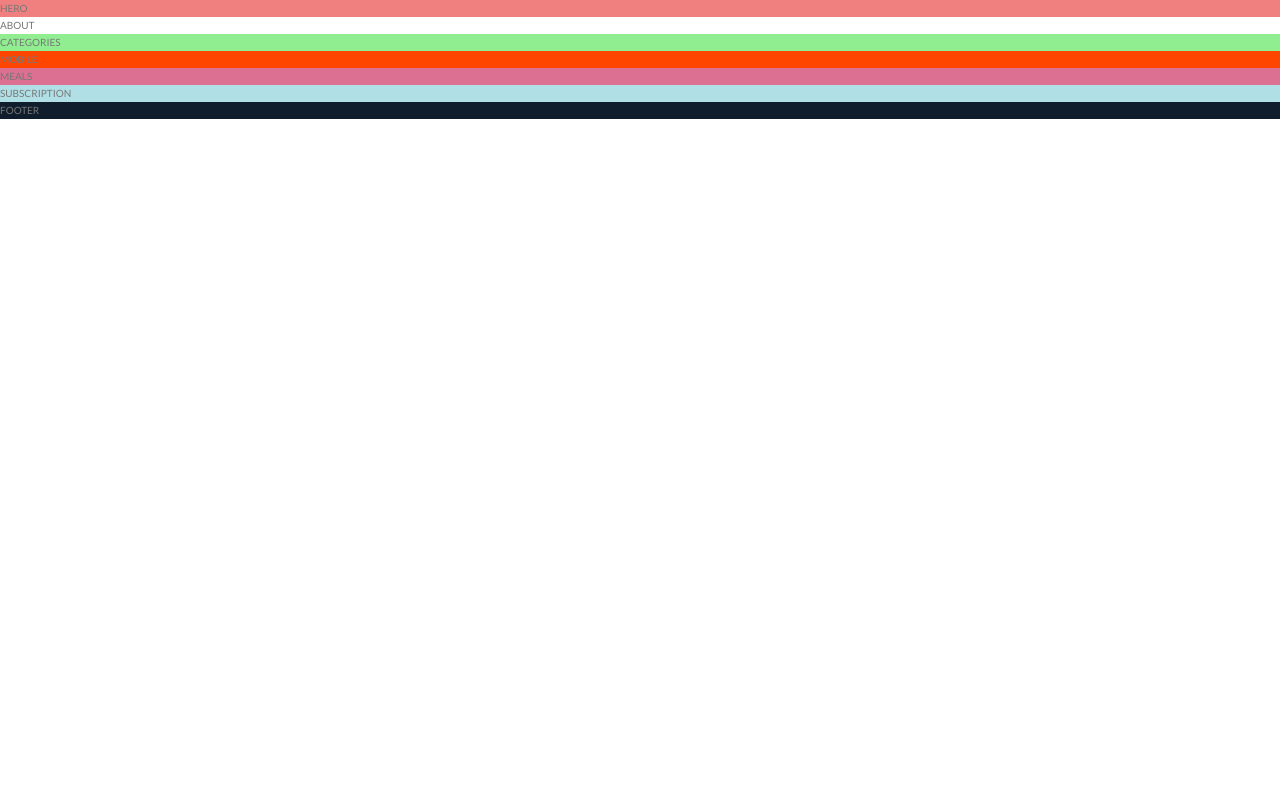
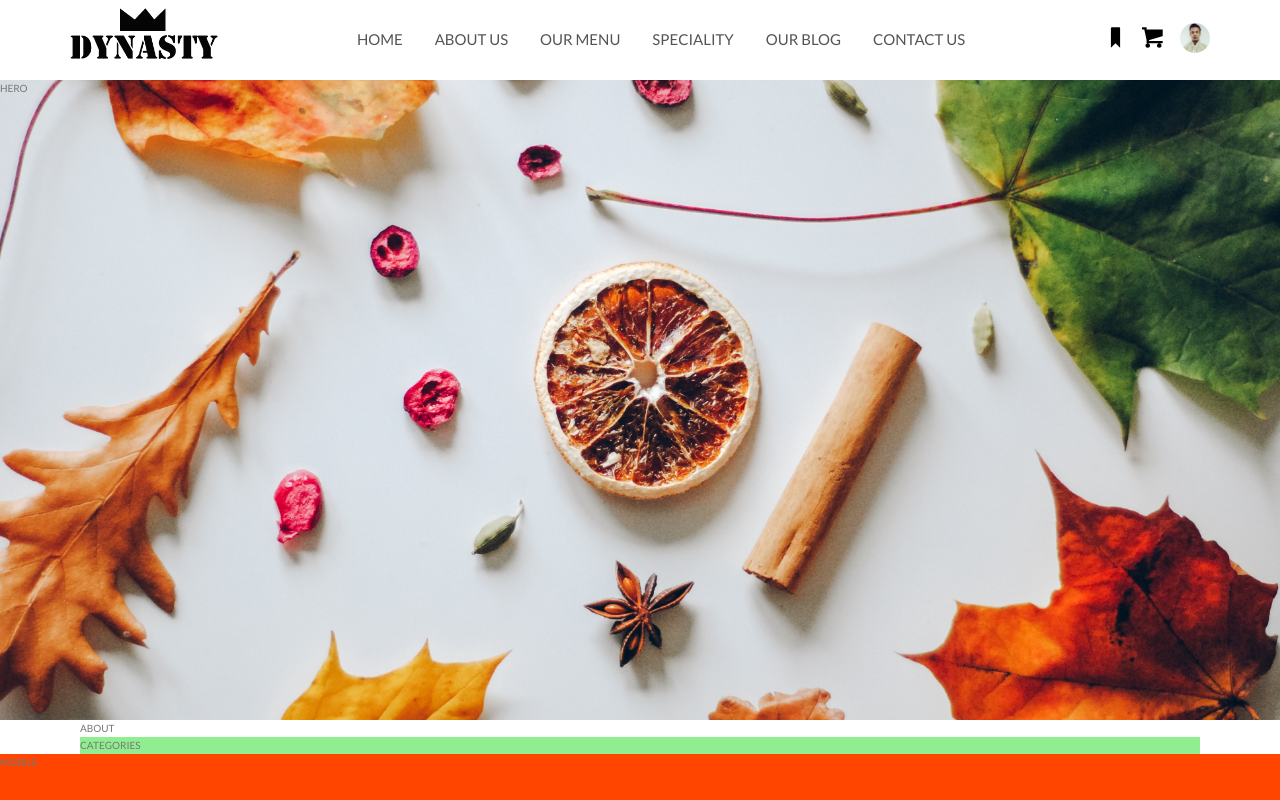
Before and after one commit to SonamTamang90/dynasty-food, a website: page index.html in a window 1280 px wide. Shown: the top 800 px of the page. Drawn offline with Linux system fonts and the light colour scheme; a web font is replaced by a local one.

Commit message:
Added Header

```diff
--- a/index.html
+++ b/index.html
@@ -9,7 +9,44 @@
 <body>
     <div class="container">
         <header class="header">
+            <div class="header__logo-box">
+                <img src="img/black-logo.png" alt="Dynasty Logo" class="header__logo">
+            </div>
 
+            <nav class="primary-menu">
+                <ul class="primary-menu__list">
+                    <li class="primary-menu__item"><a href="#" class="primary-menu__link">Home</a></li>
+                    <li class="primary-menu__item"><a href="#" class="primary-menu__link">About us</a></li>
+                    <li class="primary-menu__item"><a href="#" class="primary-menu__link">Our Menu</a></li>
+                    <li class="primary-menu__item"><a href="#" class="primary-menu__link">Speciality</a></li>
+                    <li class="primary-menu__item"><a href="#" class="primary-menu__link">Our Blog</a></li>
+                    <li class="primary-menu__item"><a href="#" class="primary-menu__link">Contact us</a></li>
+                </ul>
+            </nav>
+
+            <nav class="user-nav">
+                <ul class="user-nav__list">
+                    <li class="user-nav__item">
+                        <a href="" class="user-nav__link">
+                            <svg class="user-nav__icon">
+                                <use xlink:href="img/sprite.svg#icon-bookmark"></use>
+                            </svg>
+                        </a>
+                    </li>
+                    <li class="user-nav__item">
+                        <a href="" class="user-nav__link">
+                            <svg class="user-nav__icon">
+                                <use xlink:href="img/sprite.svg#icon-shopping-cart"></use>
+                            </svg>
+                        </a>
+                    </li>
+                    <li class="user-nav__item">
+                        <a href="" class="user-nav__link">
+                            <img src="img/user.jpg" alt="Sonam Tamang" class="user-nav__user">
+                        </a>
+                    </li>
+                </ul>
+            </nav>
         </header>
         <section class="hero">
             HERO
--- a/sass/abstracts/_variables.scss
+++ b/sass/abstracts/_variables.scss
@@ -2,3 +2,8 @@
 // FONT
 $primary-font: 'Lato', sans-serif;
 $heading-font: 'Playfair Display', serif;
+
+
+// COLORS
+$color-white: #fff;
+$color-dark-grey: #545454;
--- a/sass/base/_base.scss
+++ b/sass/base/_base.scss
@@ -17,3 +17,9 @@ body {
     color: #777;
     line-height: 1.7;
 }
+
+.container {
+    display: grid;
+    grid-template-rows: 8rem 80vh repeat(2, min-content) 40vw repeat(3, min-content);
+    grid-template-columns: [full-start] minmax(6rem, 1fr) [center-start] repeat(8, [col-start] minmax(14rem, 1fr) [col-end]) [center-end] minmax(6rem, 1fr) [full-end];
+}
--- /dev/null
+++ b/sass/components/_primary-menu.scss
@@ -0,0 +1,26 @@
+.primary-menu {
+
+    &__list {
+
+    }
+
+    &__item {
+        display: inline-block;
+
+        &:not(:last-child) {
+            margin-right: 3rem;
+        }
+    }
+
+    &__link {
+
+        &:link,
+        &:visited {
+            display: inline-block;
+            text-decoration: none;
+            font-size: 1.5rem;
+            text-transform: uppercase;
+            color: $color-dark-grey;
+        }
+    }
+}
--- /dev/null
+++ b/sass/components/_user-nav.scss
@@ -0,0 +1,30 @@
+.user-nav {
+
+    &__list {
+        list-style: none;
+        display: flex;
+        align-items: center;
+    }
+
+    &__item {
+        &:not(:last-child) {
+            margin-right: 1.5rem;
+        }
+    }
+
+    &__link {
+
+    }
+
+    &__icon {
+        height: 2.3rem;
+        width: 2.3rem;
+    }
+
+    &__user {
+        display: inline-block;
+        height: 3rem;
+        width: 3rem;
+        border-radius: 50%;
+    }
+}
--- /dev/null
+++ b/sass/layouts/_about.scss
@@ -0,0 +1,3 @@
+.about {
+    grid-column: center-start / center-end;
+}
--- a/sass/layouts/_categories.scss
+++ b/sass/layouts/_categories.scss
@@ -1,3 +1,4 @@
 .categories {
     background-color: lightgreen;
+    grid-column: center-start / center-end;
 }
--- a/sass/layouts/_footer.scss
+++ b/sass/layouts/_footer.scss
@@ -1,3 +1,4 @@
 .footer {
     background-color: #101d2c;
+    grid-column: full-start / full-end;
 }
--- a/sass/layouts/_header.scss
+++ b/sass/layouts/_header.scss
@@ -1,3 +1,17 @@
 .header {
-    background-color: lightblue;
+    background-color: $color-white;
+
+    grid-column: full-start / full-end;
+
+    display: flex;
+    justify-content: space-around;
+    align-items: center;
+
+    &__logo-box {
+
+    }
+
+    &__logo {
+        height: 6rem;
+    }
 }
--- a/sass/layouts/_hero.scss
+++ b/sass/layouts/_hero.scss
@@ -1,3 +1,6 @@
 .hero {
-    background-color: lightcoral;
+    background-image: url("../img/hero.jpg");
+    background-size: cover;
+    background-position: center;
+    grid-column: full-start / full-end;
 }
--- a/sass/layouts/_meals.scss
+++ b/sass/layouts/_meals.scss
@@ -1,3 +1,4 @@
 .meals {
     background-color: palevioletred;
+    grid-column: center-start / center-end;
 }
--- a/sass/layouts/_mobile.scss
+++ b/sass/layouts/_mobile.scss
@@ -1,3 +1,4 @@
 .mobile {
     background-color: orangered;
+    grid-column: full-start / full-end;
 }
--- a/sass/layouts/_subscription.scss
+++ b/sass/layouts/_subscription.scss
@@ -1,3 +1,4 @@
 .subscription {
     background-color: powderblue;
+    grid-column: full-start / full-end;
 }
--- a/sass/main.scss
+++ b/sass/main.scss
@@ -4,6 +4,10 @@
 @import "base/typography";
 
 
+@import "components/primary-menu";
+@import "components/user-nav";
+
+@import "layouts/about";
 @import "layouts/categories";
 @import "layouts/footer";
 @import "layouts/header";
```
Also changed, not shown: css/style.css.
